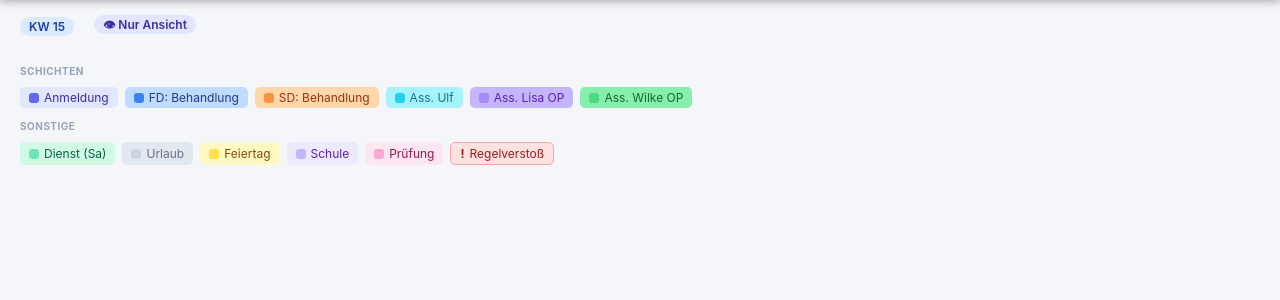
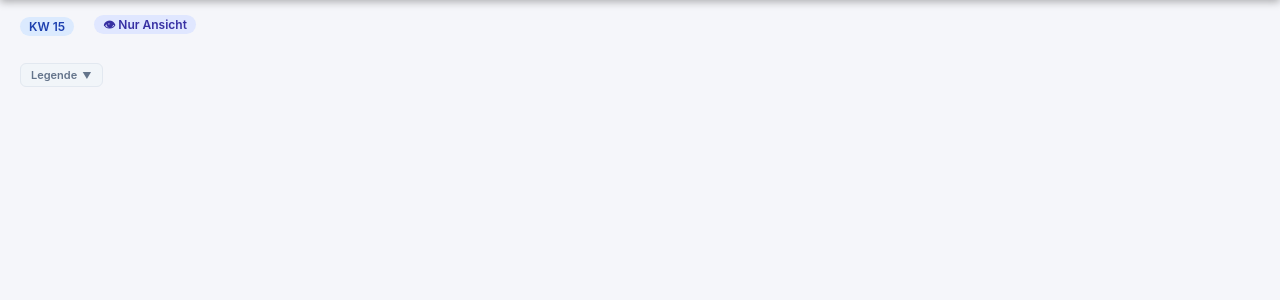
Before and after one commit to soeren1508/dienstplan, a Flask app: page / in a window 1280 px wide. Shown: the part 56-356 px from the top of the page. Run offline with Flask 3, Linux system fonts and the light colour scheme; data that the repository does not hold is empty; parts of the project's set-up code (start-up, migrations or seed data) failed here and were passed over.

Commit message:
Legende: hinter aufklappbarem Button versteckt

```diff
--- a/templates/index.html
+++ b/templates/index.html
@@ -626,7 +626,22 @@
   #toast.toast-err { background: #dc2626; }
 
   /* ── Legend ── */
-  .legend { display: flex; flex-wrap: wrap; gap: 7px; margin-top: 14px; font-size: 12px; }
+  .legend-wrap { margin-top: 12px; }
+  .legend-toggle {
+    display: flex; align-items: center; gap: 5px; cursor: pointer;
+    font-size: 11px; font-weight: 600; color: #64748b;
+    background: #f1f5f9; border: 1px solid #e2e8f0; border-radius: 6px;
+    padding: 4px 10px; width: fit-content; user-select: none;
+    transition: background 0.15s;
+  }
+  .legend-toggle:hover { background: #e2e8f0; }
+  .legend-toggle .legend-arrow { font-size: 9px; transition: transform 0.2s; }
+  .legend-toggle.open .legend-arrow { transform: rotate(180deg); }
+  .legend {
+    display: none; flex-wrap: wrap; gap: 7px;
+    margin-top: 8px; font-size: 12px;
+  }
+  .legend.open { display: flex; }
   .legend-item {
     display: flex; align-items: center; gap: 5px;
     padding: 3px 9px; border-radius: 5px; white-space: nowrap;
@@ -891,7 +906,11 @@
   <!-- Tagesansicht: Karten-Container -->
   <div id="day-container"></div>
 
-  <div class="legend">
+  <div class="legend-wrap">
+    <div class="legend-toggle" id="legend-toggle">
+      <span>Legende</span><span class="legend-arrow">▼</span>
+    </div>
+    <div class="legend" id="legend-panel">
       <div style="width:100%;font-size:10px;font-weight:700;color:#94a3b8;text-transform:uppercase;letter-spacing:.5px;margin-bottom:3px">Schichten</div>
       <div class="legend-item" style="background:#e0e7ff;color:#3730a3"><div class="legend-dot" style="background:#6366f1"></div>Anmeldung</div>
       <div class="legend-item" style="background:#bfdbfe;color:#1e3a8a"><div class="legend-dot" style="background:#3b82f6"></div>FD: Behandlung</div>
@@ -906,6 +925,7 @@
       <div class="legend-item" style="background:#ede9fe;color:#5b21b6"><div class="legend-dot" style="background:#c4b5fd"></div>Schule</div>
       <div class="legend-item" style="background:#fce7f3;color:#9d174d"><div class="legend-dot" style="background:#f9a8d4"></div>Prüfung</div>
       <div class="legend-issue"><span style="font-weight:700">!</span> Regelverstoß</div>
+    </div>
   </div>
 </div>
 
@@ -1448,6 +1468,14 @@ document.addEventListener("touchend", e => {
 }, {passive:true});
 
 // ── Person-Filter ─────────────────────────────────────────────────────────
+// ── Legende Toggle ────────────────────────────────────────────────────────
+const legendToggle = document.getElementById("legend-toggle");
+const legendPanel  = document.getElementById("legend-panel");
+legendToggle.addEventListener("click", () => {
+  const open = legendPanel.classList.toggle("open");
+  legendToggle.classList.toggle("open", open);
+});
+
 const personFilterSel = document.getElementById("person-filter");
 
 function buildPersonFilter(persons) {
```
Lines whose indentation alone changed are shown as unchanged.
